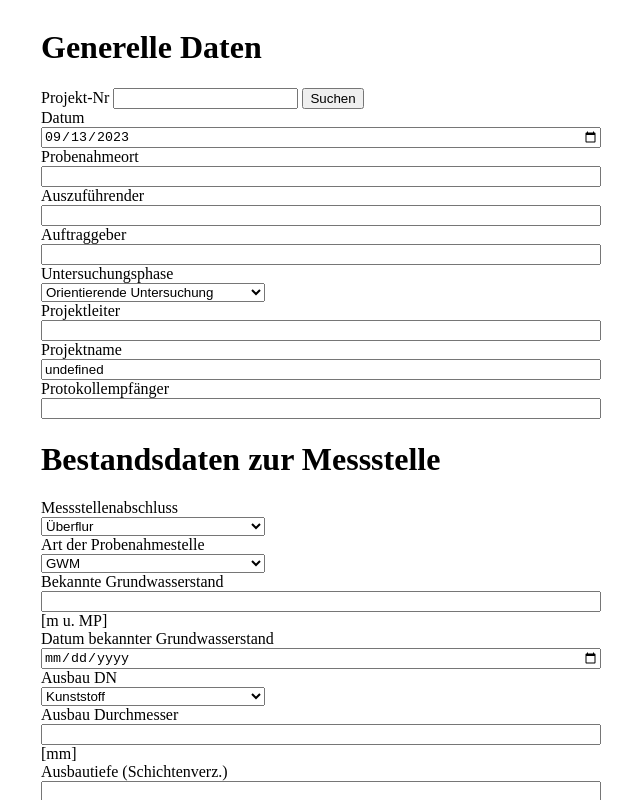
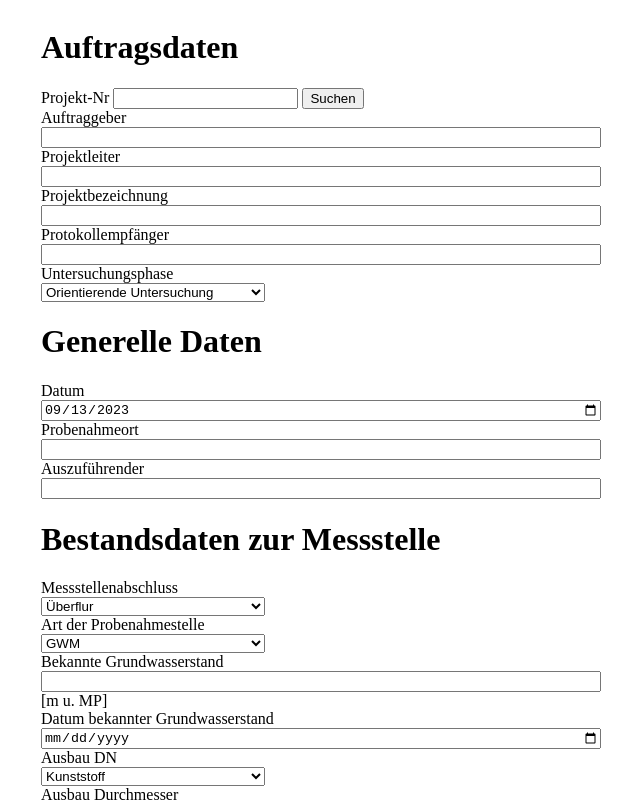
Before and after one commit to jjmercado/probenahmeTool, a SvelteKit app: page / in a window 1280 px wide. Shown: the top 800 px of the page, without its empty margins (319-959 px from the left). Built offline with nearby package versions, Linux system fonts and the light colour scheme.

Commit message:
Create new component - order data - & read data from db into the protocol

```diff
--- a/src/routes/+page.server.js
+++ b/src/routes/+page.server.js
@@ -1,18 +1,19 @@
-import { getProjectNr, getGeneralData } from '$lib/database';
+import { getProjectNr } from '$lib/database';
 
 /** @type {import('./$types').PageServerLoad} */
 export async function load()
 {
-    return {
-        // dbData: getGeneralData(),
-    };
+
 };
 
 /** @type {import('./$types').Actions} */
 export const actions = {
     default: async ({request}) => {
-        const data = await request.formData();
-
-        getProjectNr(data.get("projectNr"));
+        const form = await request.formData();
+        const res = await getProjectNr(form.get("projectNr"));
+        console.log("res from database" + JSON.stringify(res?.protocolData));
+        return {
+            protocolData: res?.protocolData,
+        };
     }
 };
--- a/src/routes/+page.svelte
+++ b/src/routes/+page.svelte
@@ -3,12 +3,14 @@
     import InventoryData from "./InventoryData.svelte";
     import PumpingProcess from "./PumpingProcess.svelte";
     import Signing from "./Signing.svelte";
-    export let data;
-    console.log(data);
+    import OrderData from "./OrderData.svelte";
+
+    export let form;
 </script>
 
 <div>
-    <GeneralData {data} />
+    <OrderData {form}/>
+    <GeneralData {form} />
     <InventoryData />
     <PumpingProcess />
     <Signing />
--- a/src/routes/GeneralData.svelte
+++ b/src/routes/GeneralData.svelte
@@ -1,50 +1,32 @@
 <script>
     import { DateTime } from "luxon";
     const currentDate = DateTime.now();
-    export let data;
+
+    export let form;
 
     $: projectNr = "";
-
 </script>
-
 
 <div>
     <h1>Generelle Daten</h1>
 
-    <form method="POST">
-        <label for="projectNr">Projekt-Nr</label>
-        <input type="search" name="projectNr" id="projectNr" bind:value="{projectNr}">
-        <button type="submit">Suchen</button>
-    </form>
-
     <label for="datetime">Datum</label>
     <input type="date" name="datetime" id="datetime" value="{currentDate.toFormat('yyyy-MM-dd')}">
 
+    {#if form}
+        {#await form}
+            <p>...waiting</p>
+            {:then form}
+            <label for="samplingLocation">Probenahmeort</label>
+            <input type="text" name="samplingLocation" id="samplingLocation" value="{form.protocolData.samplingLocation}">
+        {/await}
+    {:else}
     <label for="samplingLocation">Probenahmeort</label>
     <input type="text" name="samplingLocation" id="samplingLocation">
+    {/if}
 
     <label for="toBeExecuted">Auszuführender</label>
     <input type="text" name="toBeExecuted" id="toBeExecuted">
-
-    <label for="client">Auftraggeber</label>
-    <input type="text" name="client" id="client">
-
-    <label for="investigationPhase">Untersuchungsphase</label>
-    <select name="investigationPhase" id="investigationPhase">
-        <option value="1">Orientierende Untersuchung</option>
-        <option value="2">Detailuntersuchung</option>
-        <option value="3">Sanierungsuntersuchung</option>
-        <option value="4">Nachmessung</option>
-    </select>
-
-    <label for="projektManager">Projektleiter</label>
-    <input type="text" name="projektManager" id="projektManager">
-
-    <label for="projectName">Projektname</label>
-    <input type="text" name="projectName" id="projectName" value="{data.dbData}">
-
-    <label for="protocolReceiver">Protokollempfänger</label>
-    <input type="text" name="protocolReceiver" id="protocolReceiver">
 </div>
 
 <style>
--- /dev/null
+++ b/src/routes/OrderData.svelte
@@ -0,0 +1,50 @@
+<script>
+    export let form;
+</script>
+
+<h1>Auftragsdaten</h1>
+<form method="POST">
+    <label for="projectNr">Projekt-Nr</label>
+    <input type="search" name="projectNr" id="projectNr">
+    <button type="submit">Suchen</button>
+</form>
+
+{#if form}
+    {#await form}
+        <p>...waiting</p>
+        {:then form}
+
+        <label for="client">Auftraggeber</label>
+        <input type="text" name="client" id="client" value="{form.protocolData.client}">
+
+        <label for="projektManager">Projektleiter</label>
+        <input type="text" name="projektManager" id="projektManager" value="{form.protocolData["projectManager"]}">
+
+        <label for="projectName">Projektbezeichnung</label>
+        <input type="text" name="projectName" id="projectName" value="{form.protocolData.projectName}">
+
+        <label for="protocolReceiver">Protokollempfänger</label>
+        <input type="text" name="protocolReceiver" id="protocolReceiver" value="{form.protocolData.protocolReceiver}">
+    {/await}
+
+    {:else}
+    <label for="client">Auftraggeber</label>
+    <input type="text" name="client" id="client">
+
+    <label for="projektManager">Projektleiter</label>
+    <input type="text" name="projektManager" id="projektManager">
+
+    <label for="projectName">Projektbezeichnung</label>
+    <input type="text" name="projectName" id="projectName">
+
+    <label for="protocolReceiver">Protokollempfänger</label>
+    <input type="text" name="protocolReceiver" id="protocolReceiver">
+{/if}
+
+<label for="investigationPhase">Untersuchungsphase</label>
+<select name="investigationPhase" id="investigationPhase">
+    <option value="1">Orientierende Untersuchung</option>
+    <option value="2">Detailuntersuchung</option>
+    <option value="3">Sanierungsuntersuchung</option>
+    <option value="4">Nachmessung</option>
+</select>
```
